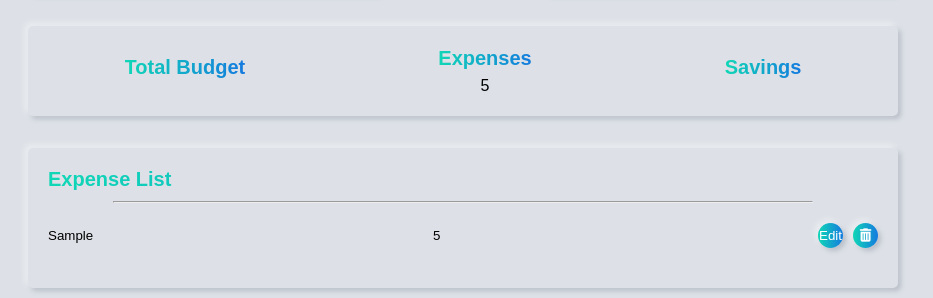
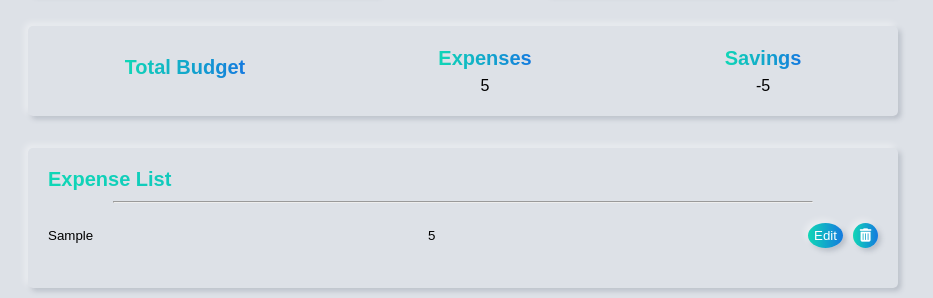
Before and after one commit to ImadAbbasi/Budget-App, a plain HTML site: page index.html in a window 1280 px wide. Both pictures are taken after typing "Sample", "5" into the empty fields and a click on the button "Add Expense". Shown: the part 254-552 px from the top of the page, without its empty margins (177-1110 px from the left). Drawn offline with Linux system fonts and the light colour scheme.

Commit message:
edit button
edited the edit button

```diff
--- a/app.js
+++ b/app.js
@@ -101,13 +101,10 @@ let addExpense = ()=>{
               }
         });
 
-    // if (!budgetVal) {
-    //      document.getElementById("saveVal").innerText = "";
-    // }else{
-    //     function totalSavings() {
-    //         const totalBudget = localStorage.getItem('budgetVal');
-    //         const expenses = localStorage.getItem('finalExpenses');
-    //         const savings = totalBudget - expenses;
-    //         document.getElementById("saveVal").innerText = savings;
-    //     };
-// };
+
+        function totalSavings() {
+            const totalBudget = localStorage.getItem('budgetVal');
+            const expenses = localStorage.getItem('finalExpenses');
+            const savings = totalBudget - expenses;
+            document.getElementById("saveVal").innerText = savings;
+        };
--- a/style.css
+++ b/style.css
@@ -124,6 +124,9 @@ header h1{
 .reportInput:hover{
     cursor: default;
 }
+.reportInput:focus{
+    box-shadow: var(--morph-inset);
+}
 
 .expense_container{
     margin-top: 2rem;
@@ -177,7 +180,7 @@ header h1{
     color: white;
     cursor: pointer;
     border: none;
-    width: 25px;
+    width: 35px;
     height: 25px;
     outline: none;
     background: linear-gradient(to right, #10d7b6, #147adf);
```
